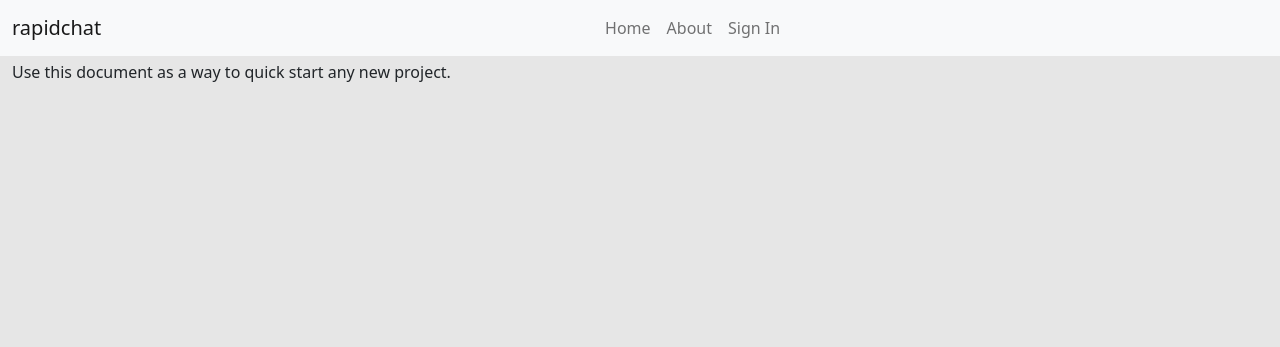
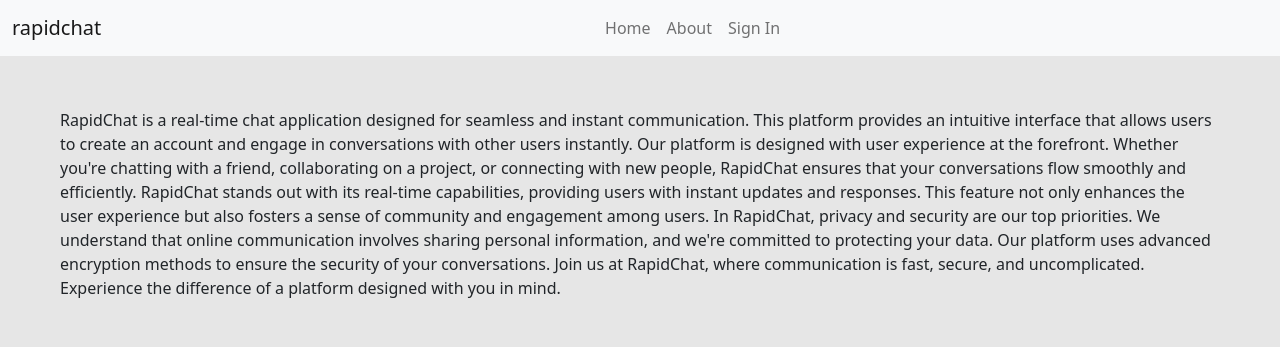
Before and after one commit to david96182/rapidchat, a Django app: template rapidchat/templates/pages/about.html in a window 1280 px wide. Shown: the top 347 px of the page. Run offline with Django 4.2, Linux system fonts and the light colour scheme; the template is opened without the code that fills it, so the values that code supplies are empty; some libraries are stand-ins or nearby versions.

Commit message:
add content to about section

```diff
--- a/rapidchat/templates/pages/about.html
+++ b/rapidchat/templates/pages/about.html
@@ -1 +1,11 @@
 {% extends "base.html" %}
+
+{% block content %}
+  <p class="p-5">
+    RapidChat is a real-time chat application designed for seamless and instant communication. This platform provides an intuitive interface that allows users to create an account and engage in conversations with other users instantly.
+    Our platform is designed with user experience at the forefront. Whether you're chatting with a friend, collaborating on a project, or connecting with new people, RapidChat ensures that your conversations flow smoothly and efficiently.
+    RapidChat stands out with its real-time capabilities, providing users with instant updates and responses. This feature not only enhances the user experience but also fosters a sense of community and engagement among users.
+    In RapidChat, privacy and security are our top priorities. We understand that online communication involves sharing personal information, and we're committed to protecting your data. Our platform uses advanced encryption methods to ensure the security of your conversations.
+    Join us at RapidChat, where communication is fast, secure, and uncomplicated. Experience the difference of a platform designed with you in mind.
+  </p>
+{% endblock content %}
```
